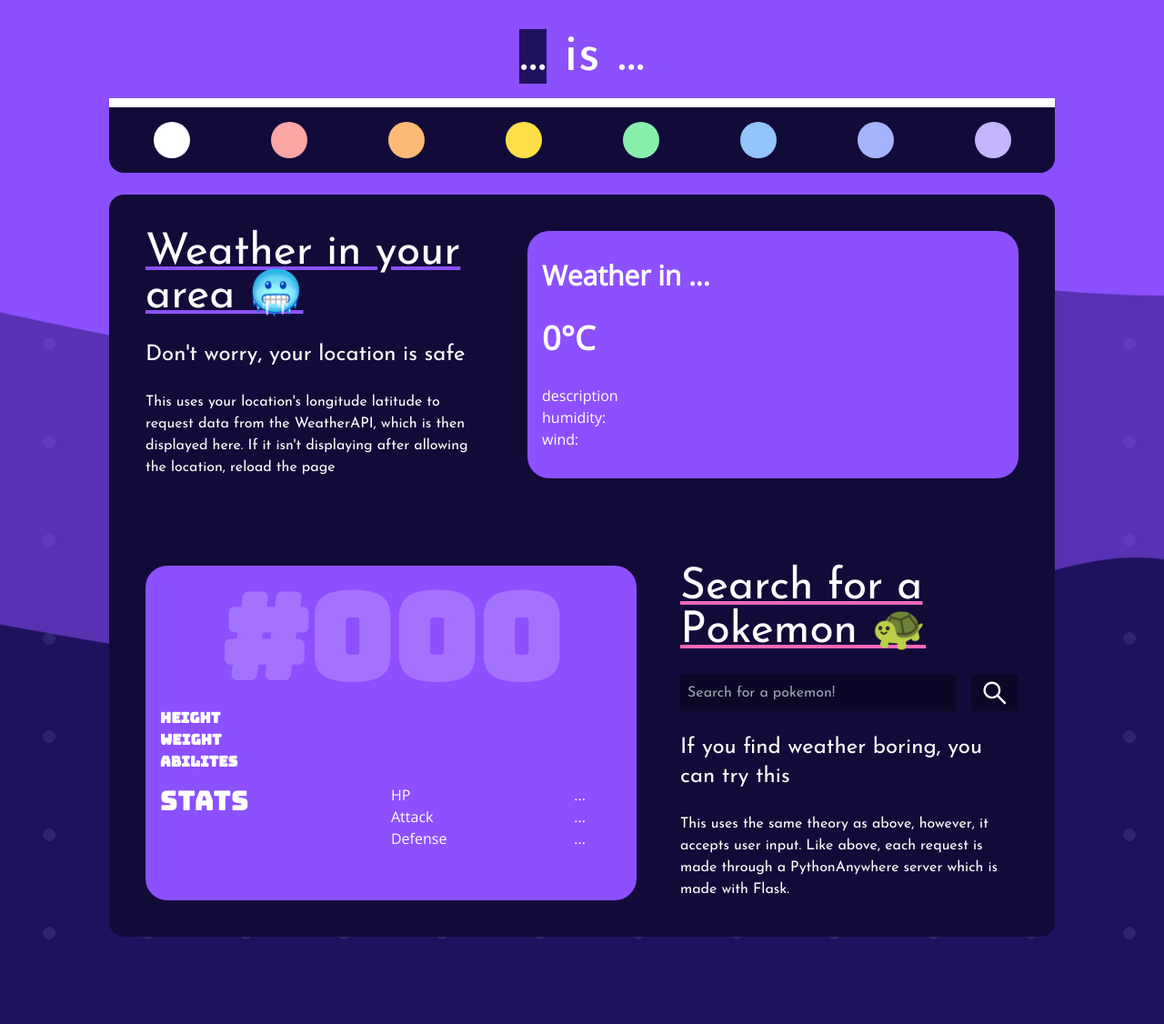
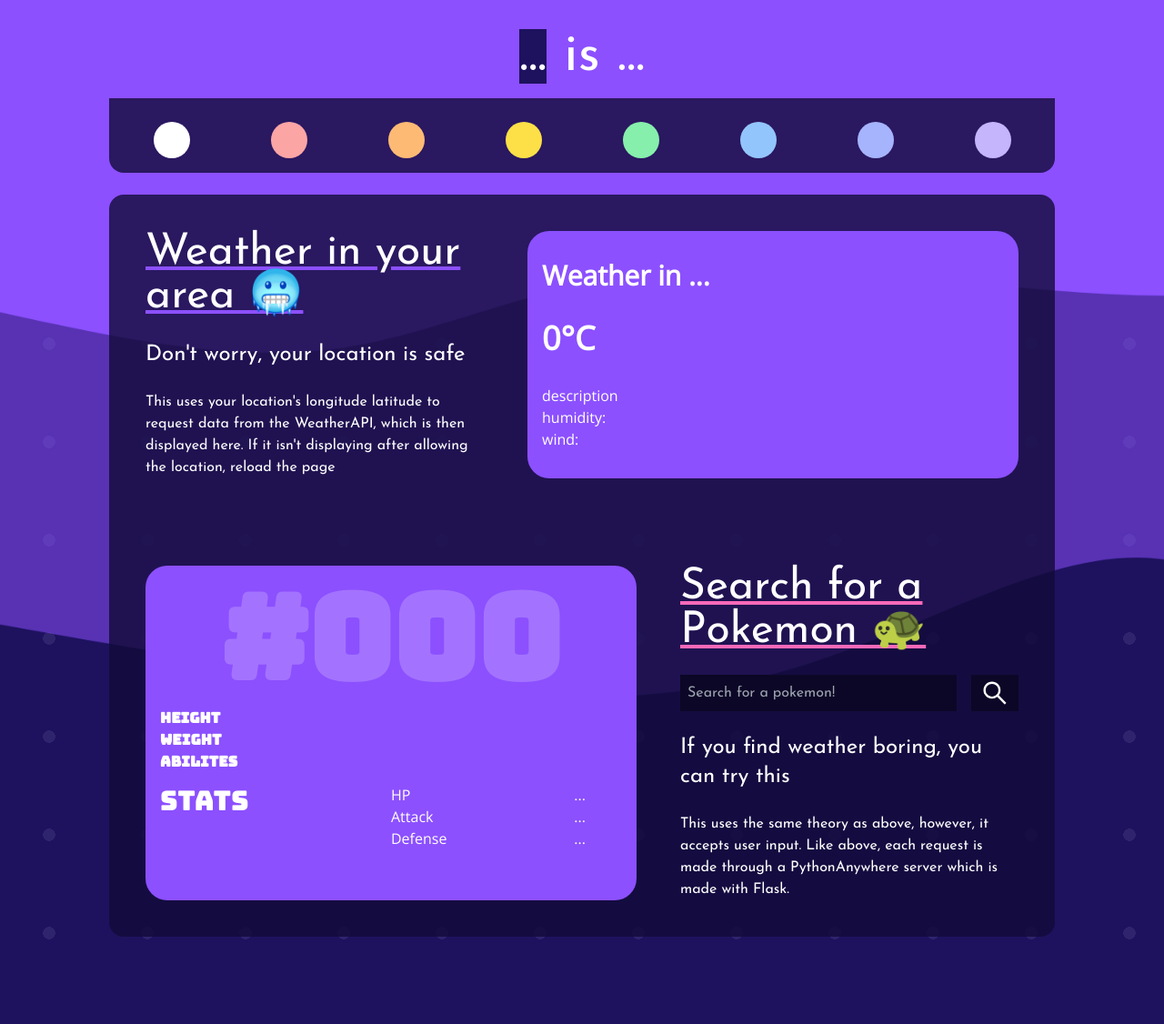
Before and after one commit to lukebottle/Luke-Milner, a Jekyll site: the page built from index.html, in a window 1280 px wide. Shown: the whole page at 91% size. Built offline with Jekyll 4.4.1, drawn with Linux system fonts in a browser that asks for light colours.

Commit message:
content [update]: background styling

```diff
--- a/assets/css/style.css
+++ b/assets/css/style.css
@@ -645,17 +645,17 @@ video {
   --tw-bg-opacity: 1;
   background-color: rgb(30 18 95 / var(--tw-bg-opacity));
 }
-.bg-white{
+.bg-LM-black-700{
   --tw-bg-opacity: 1;
-  background-color: rgb(255 255 255 / var(--tw-bg-opacity));
+  background-color: rgb(18 11 57 / var(--tw-bg-opacity));
 }
 .bg-purple-600{
   --tw-bg-opacity: 1;
   background-color: rgb(147 51 234 / var(--tw-bg-opacity));
 }
-.bg-LM-black-700{
+.bg-white{
   --tw-bg-opacity: 1;
-  background-color: rgb(18 11 57 / var(--tw-bg-opacity));
+  background-color: rgb(255 255 255 / var(--tw-bg-opacity));
 }
 .bg-red-300{
   --tw-bg-opacity: 1;
@@ -692,6 +692,9 @@ video {
 .bg-LM-black-800{
   --tw-bg-opacity: 1;
   background-color: rgb(12 7 38 / var(--tw-bg-opacity));
+}
+.bg-opacity-80{
+  --tw-bg-opacity: 0.8;
 }
 .bg-hero-wave{
   background-image: url('images/hero.png');
@@ -854,11 +857,6 @@ video {
 }
     @media (prefers-color-scheme: dark){
 
-  .dark\:bg-LM-black-700{
-    --tw-bg-opacity: 1;
-    background-color: rgb(18 11 57 / var(--tw-bg-opacity));
-  }
-
   .dark\:bg-LM-orange-500{
     --tw-bg-opacity: 1;
     background-color: rgb(254 165 20 / var(--tw-bg-opacity));
--- a/index.html
+++ b/index.html
@@ -11,12 +11,12 @@ title: 'Luke Milner'
     <div class="w-full mx-auto max-w-[1040px] h-full sm:pr-0">
         <div class="flex flex-col items-center gap-4">
     <h1 class="relative flex justify-start pt-8 text-6xl text-light-100 mob:px-6 mob:flex-wrap"><span class="bg-LM-black-500 js-userName">...</span>&nbsp;is&nbsp;<span class="js-userState">...</span></h1>
-<div class="w-full bg-white h-2.5 dark:bg-LM-black-700">
+<div class="w-full h-2.5 bg-LM-black-700 bg-opacity-80">
   <div class="bg-purple-600 h-2.5 dark:bg-LM-orange-500 js-loadBar transition-all ease-in" style="width: 0%"></div>
 </div>
     </div>
 
-    <div class="grid w-full p-4 rounded-t-none justify-items-center bg-LM-black-700 js-btnCard sm:gap-24 sm:gap-6 mob:gap-12 sm:grid-cols-8 sm:grid-rows-1 rounded-2xl mob:grid-rows-8 mob:grid-cols-4">
+    <div class="grid w-full p-4 rounded-t-none justify-items-center bg-LM-black-700 bg-opacity-80 js-btnCard sm:gap-24 sm:gap-6 mob:gap-12 sm:grid-cols-8 sm:grid-rows-1 rounded-2xl mob:grid-rows-8 mob:grid-cols-4">
         <button onclick="myFunction(this, 'text-white')"><div class="w-10 h-10 bg-white rounded-full"></div></button>
         <button onclick="myFunction(this, 'text-red-300')"><div class="w-10 h-10 bg-red-300 rounded-full js-btnRed"></div></button>
         <button onclick="myFunction(this, 'text-orange-300')"><div class="w-10 h-10 bg-orange-300 rounded-full"></div></button>
@@ -27,7 +27,7 @@ title: 'Luke Milner'
         <button onclick="myFunction(this, 'text-violet-300')"><div class="w-10 h-10 rounded-full bg-violet-300"></div></button>
     </div>
 
-    <div class="flex flex-col items-start w-full h-full p-10 mt-6 mb-12 rounded-2xl bg-LM-black-700">
+    <div class="flex flex-col items-start w-full h-full p-10 mt-6 mb-12 rounded-2xl bg-LM-black-700 bg-opacity-80">
     <div class="grid gap-12 pb-12 mob:pb-6 lg:grid-flow-col lg:grid-cols-12 sm:grid-flow-col sm:grid-cols-12 mob:grid-flow-row mob:gap-6 mob:grid-rows-2">
         <div class="grid grid-flow-row col-span-5 gap-6 grid-row-3">
             <span class="text-5xl underline decoration-LM-purple-500">Weather in your area 🥶</span>
```
